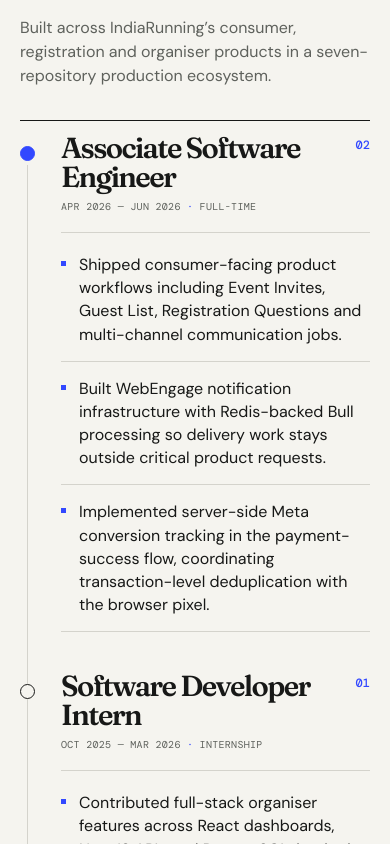
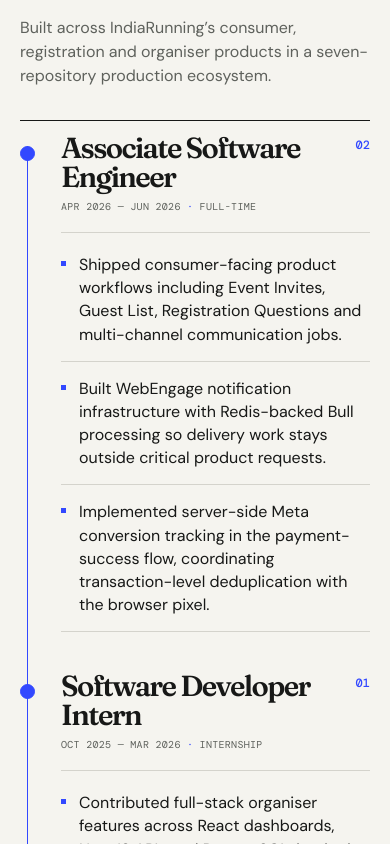
Before and after one commit to sahilshaikhh202/Sahil-Portfolio, a React (Vite) app: page / in a window 390 px wide. Shown: the part 1740-2584 px from the top of the page. Built offline with nearby package versions, Linux system fonts and the light colour scheme.

Commit message:
Implement role timeline animation and intersection observer for active roles; enhance CSS for timeline progress and responsiveness

```diff
--- a/src/App.jsx
+++ b/src/App.jsx
@@ -1,3 +1,4 @@
+import { useEffect, useRef, useState } from "react";
 import Header from "./components/Header";
 import Footer from "./components/Footer";
 import Contact from "./components/Contact";
@@ -10,6 +11,56 @@
 
 function SectionHeading({ index, children, intro }) { return <div className="section-heading"><span>{index}</span><div><h2>{children}</h2>{intro && <p>{intro}</p>}</div></div>; }
 function App() {
+  const timelineRef = useRef(null);
+  const roleRefs = useRef([]);
+  const [activeRoles, setActiveRoles] = useState(new Set());
+
+  useEffect(() => {
+    const roles = roleRefs.current.filter(Boolean);
+    const observer = new IntersectionObserver(entries => {
+      entries.forEach(entry => {
+        if (!entry.isIntersecting) return;
+        const roleIndex = Number(entry.target.dataset.roleIndex);
+        setActiveRoles(currentRoles => {
+          if (currentRoles.has(roleIndex)) return currentRoles;
+          const nextRoles = new Set(currentRoles);
+          nextRoles.add(roleIndex);
+          return nextRoles;
+        });
+        observer.unobserve(entry.target);
+      });
+    }, { threshold: 0.2, rootMargin: "0px 0px -12% 0px" });
+
+    roles.forEach(role => observer.observe(role));
+    return () => observer.disconnect();
+  }, []);
+
+  useEffect(() => {
+    const timeline = timelineRef.current;
+    if (!timeline || window.matchMedia("(prefers-reduced-motion: reduce)").matches) return undefined;
+
+    let animationFrameId = null;
+    const updateProgress = () => {
+      animationFrameId = null;
+      const timelineBounds = timeline.getBoundingClientRect();
+      const viewportAnchor = window.innerHeight * 0.55;
+      const progress = Math.min(1, Math.max(0, (viewportAnchor - timelineBounds.top) / timelineBounds.height));
+      timeline.style.setProperty("--timeline-progress", progress);
+    };
+    const scheduleProgressUpdate = () => {
+      if (animationFrameId === null) animationFrameId = requestAnimationFrame(updateProgress);
+    };
+
+    updateProgress();
+    window.addEventListener("scroll", scheduleProgressUpdate, { passive: true });
+    window.addEventListener("resize", scheduleProgressUpdate);
+    return () => {
+      window.removeEventListener("scroll", scheduleProgressUpdate);
+      window.removeEventListener("resize", scheduleProgressUpdate);
+      if (animationFrameId !== null) cancelAnimationFrame(animationFrameId);
+    };
+  }, []);
+
   return <div className="site-shell"><Header resumeUrl={resumeUrl} /><main>
     <section className="hero" id="top"><div className="hero-grid"><div className="hero-main"><p className="eyebrow">Software engineer / University of Edinburgh</p><h1>Mohd <span className="hero-underline-sahil">Sahil</span> Azad<br /><em>Shaikh</em></h1><p className="hero-role">Software Engineer <i>·</i> MSc Computer Science @ The University of Edinburgh</p><p className="hero-copy">I build production software across backend systems, product interfaces and full-stack products.</p><div className="hero-actions"><a className="button button-dark" href="#experience">View work <span>↓</span></a><a className="button button-line" href={resumeUrl} target="_blank" rel="noreferrer">Resume ↗</a></div><div className="hero-socials"><a href={githubUrl} target="_blank" rel="noreferrer">GitHub ↗</a><a href={linkedinUrl} target="_blank" rel="noreferrer">LinkedIn ↗</a></div></div></div></section>
     <section className="currently section-wrap" id="edinburgh"><SectionHeading index="01" intro="A new academic chapter, grounded in production engineering.">Currently</SectionHeading><div className="currently-card"><span className="currently-kicker">The University of Edinburgh</span><div><h3>MSc Computer Science</h3><p>2026—2027 <i>·</i> Starting September 14, 2026</p></div><p className="currently-copy">Pursuing a one-year MSc while continuing to build software and deepen my understanding of computer science and software engineering.</p></div></section>
@@ -20,8 +71,9 @@ function App() {
           <div><span className="eyebrow">Oct 2025 — Jun 2026 · 9 months</span><h3>Fitpage</h3><p>Mumbai, Maharashtra, India <i>·</i> On-site</p></div>
           <p className="fitpage-summary">Built across IndiaRunning’s consumer, registration and organiser products in a seven-repository production ecosystem.</p>
         </header>
-        <div className="role-timeline">
-          <article className="role-entry role-entry-current">
+        <div className="role-timeline" ref={timelineRef}>
+          <div className="role-timeline-progress" aria-hidden="true" />
+          <article className={`role-entry role-entry-current${activeRoles.has(0) ? " role-entry-active" : ""}`} data-role-index="0" ref={element => { roleRefs.current[0] = element; }}>
             <div className="role-marker" aria-hidden="true"><span /></div>
             <div className="role-content"><div className="role-heading"><div><h4>Associate Software Engineer</h4><p>Apr 2026 — Jun 2026 <i>·</i> Full-time</p></div><span className="role-stage">02</span></div>
             <ul>
@@ -31,7 +83,7 @@ function App() {
             </ul>
             </div>
           </article>
-          <article className="role-entry">
+          <article className={`role-entry${activeRoles.has(1) ? " role-entry-active" : ""}`} data-role-index="1" ref={element => { roleRefs.current[1] = element; }}>
             <div className="role-marker" aria-hidden="true"><span /></div>
             <div className="role-content"><div className="role-heading"><div><h4>Software Developer Intern</h4><p>Oct 2025 — Mar 2026 <i>·</i> Internship</p></div><span className="role-stage">01</span></div>
             <ul>
```
Also changed, not shown: src/index.css.
